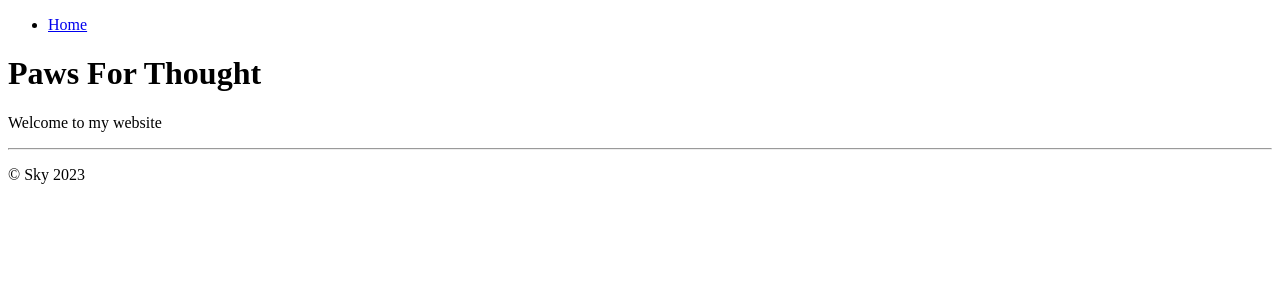
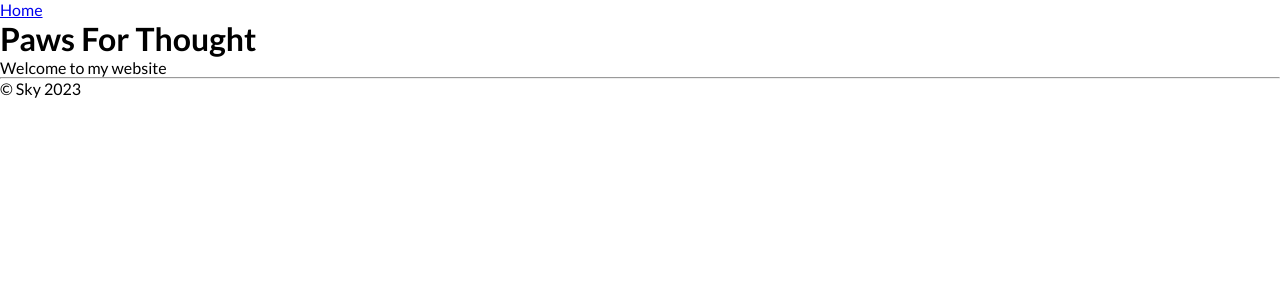
Before and after one commit to WeraGitHub/PawsForThought, a Flask app: page / in a window 1280 px wide. Shown: the top 300 px of the page. Run offline with Flask 3, Linux system fonts and the light colour scheme.

Commit message:
Add styles

```diff
--- /dev/null
+++ b/application/static/styles.css
@@ -0,0 +1,9 @@
+* {
+    margin: 0;
+    padding: 0;
+}
+
+body {
+    background-color: white;
+    font-family: 'Lato', Arial, sans-serif;
+}
--- a/application/templates/home.html
+++ b/application/templates/home.html
@@ -3,6 +3,12 @@
 <head>
     <meta charset="UTF-8">
     <title>{{title}}</title>
+    <!--    fonts  -->
+    <link rel="preconnect" href="https://fonts.googleapis.com">
+    <link rel="preconnect" href="https://fonts.gstatic.com" crossorigin>
+    <link href="https://fonts.googleapis.com/css2?family=Lato:wght@300;400;700&display=swap" rel="stylesheet">
+    <!--    my stylesheets  -->
+    <link rel="stylesheet" href="{{  url_for('static', filename='styles.css') }}" >
 </head>
 <body>
 <header>
```
